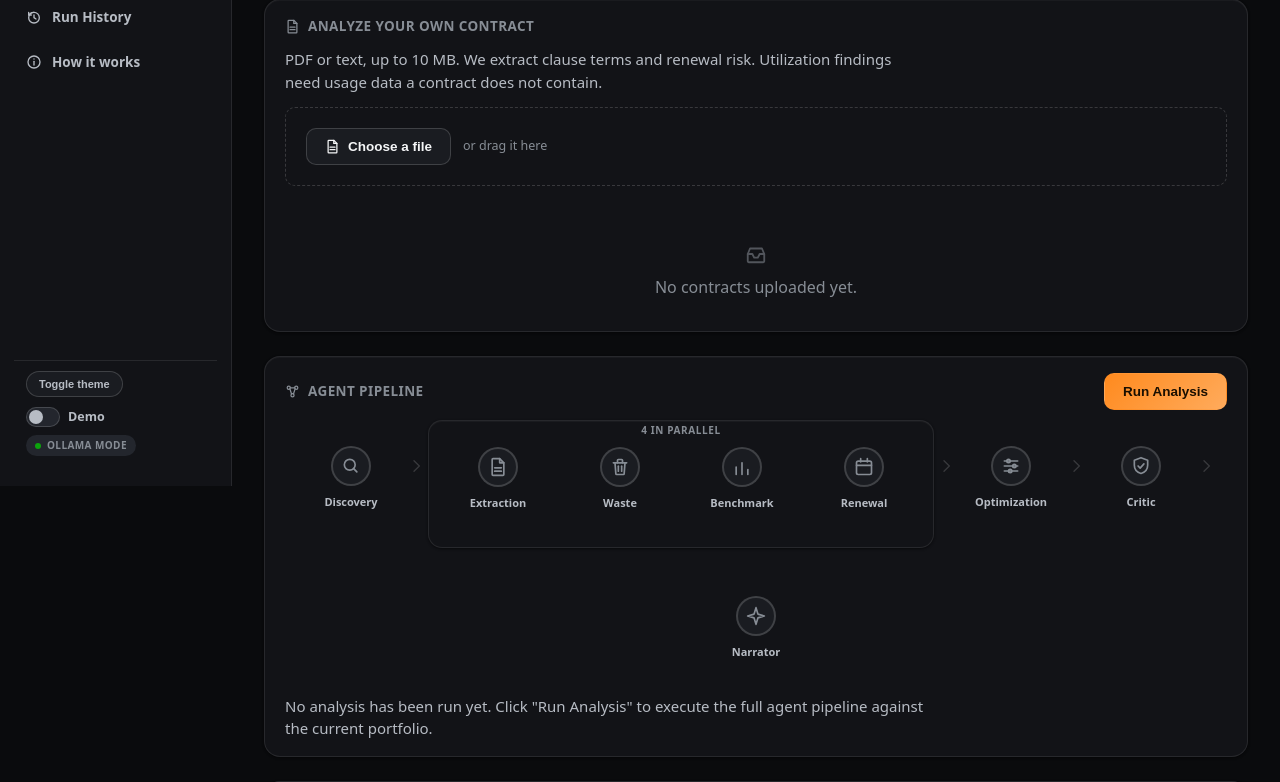
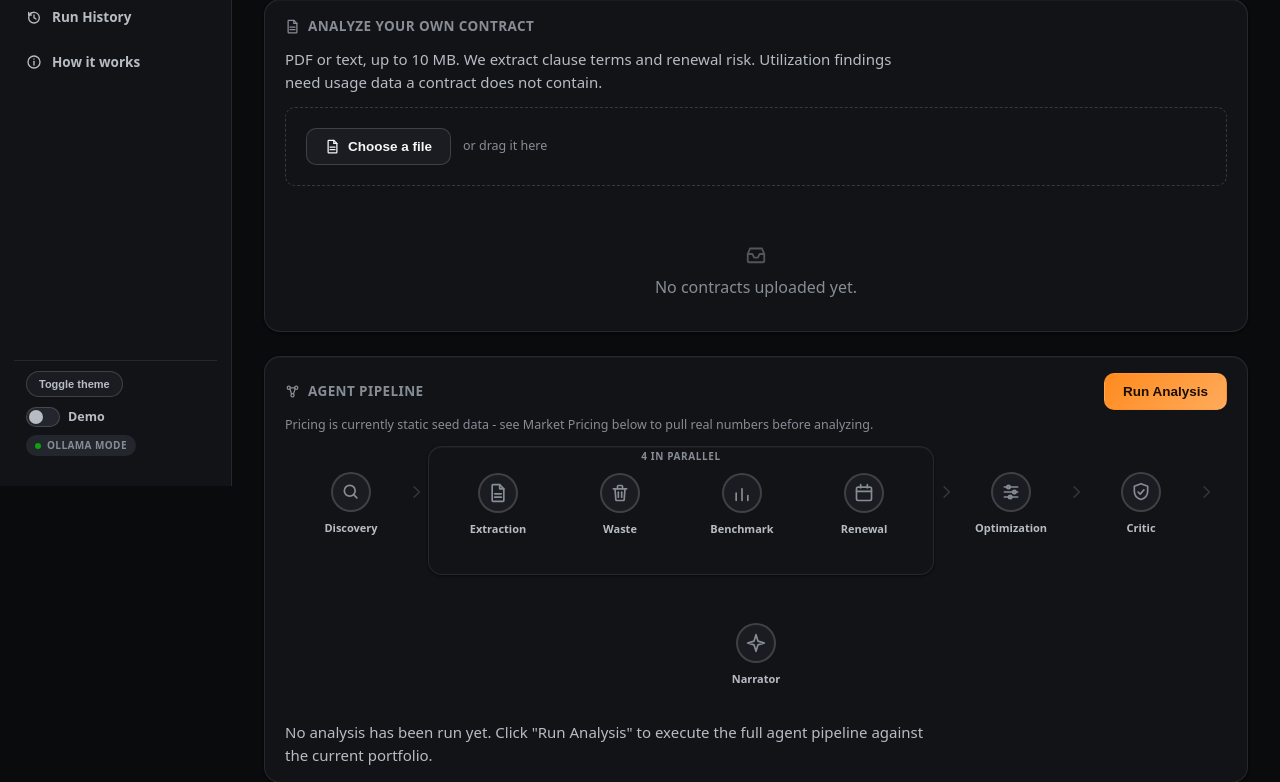
Before and after one commit to ryancblocker/infra-spend-intelligence, a FastAPI app: page / in a window 1280 px wide. Shown: the part 314-1096 px from the top of the page. Run offline with FastAPI, Linux system fonts and the light colour scheme; data comes from the database, SQL or seed files in the repository.

Commit message:
Show when pricing last updated right next to Re-run Analysis
Findings/Scenarios only reflect a pricing refresh after the pipeline
actually re-runs - refreshing pricing alone doesn't touch already-computed
results. That gap is exactly what caused real confusion just now: pricing
showed $20 on the Market Pricing card while Findings still showed $38,
because the pipeline hadn't been re-run since the refresh. Surfacing the
pricing timestamp right next to the Run/Re-run Analysis button means that
question answers itself before it gets asked.

```diff
--- a/app/templates/mission_control.html
+++ b/app/templates/mission_control.html
@@ -98,6 +98,13 @@
       <span x-show="running">Running…</span>
     </button>
   </div>
+  <p class="feed-meta" style="margin:0 0 8px;">
+    {% if benchmark_refresh and benchmark_refresh.diffs %}
+    Pricing last updated {{ benchmark_refresh.fetched_at[:19].replace("T", " ") }} - if that's newer than your last analysis, re-run to pick it up.
+    {% else %}
+    Pricing is currently static seed data - see Market Pricing below to pull real numbers before analyzing.
+    {% endif %}
+  </p>
 
   {# Every step (and each arrow) starts with a label-slot of the same fixed
      height - empty here, real text on the parallel group below - so every
```
